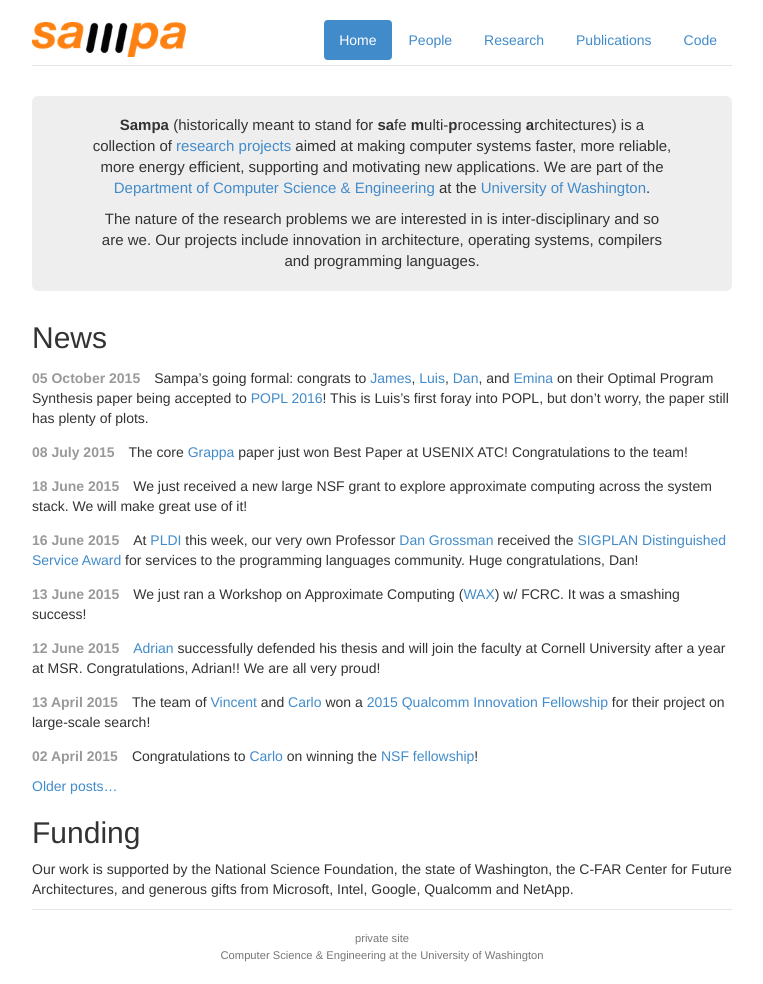
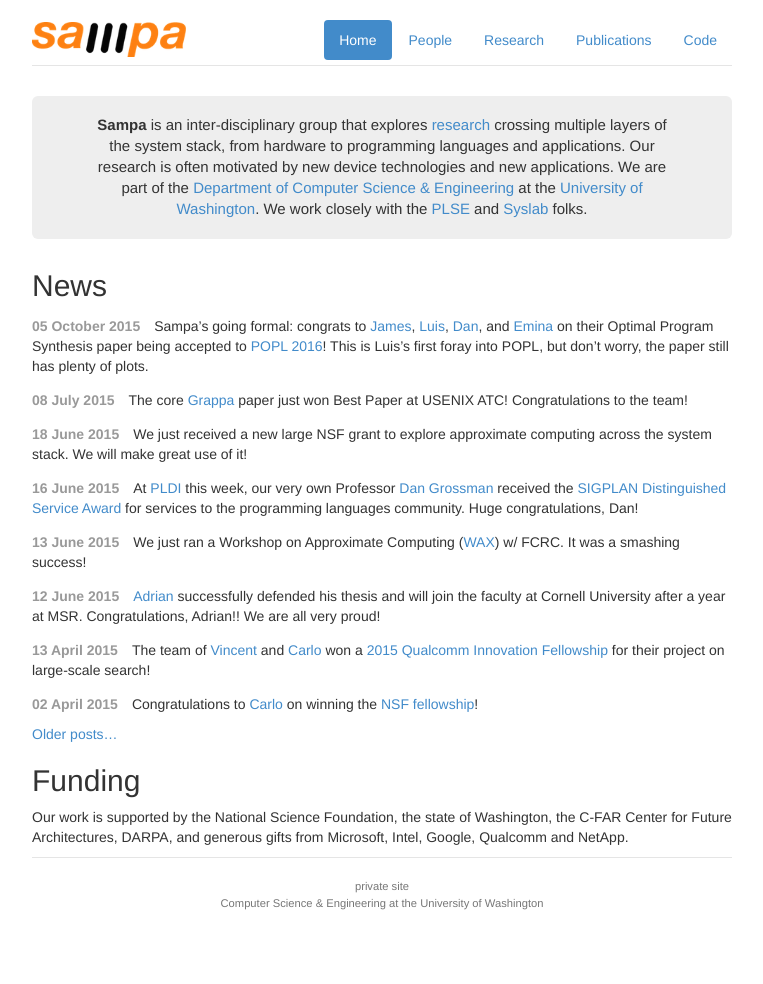
Before and after one commit to uwsampa/sampa-public, a Jekyll site: the page built from index.html, in a window 1280 px wide. Shown: the whole page, without its empty margins (258-1021 px from the left). Built offline with Jekyll 4.4.1, drawn with Linux system fonts in a browser that asks for light colours; Markdown is read by kramdown in place of the engine named in the settings; after the commit the page ends 932 px from its top, so only the background shows below that.

Commit message:
index.html

```diff
--- a/index.html
+++ b/index.html
@@ -6,10 +6,7 @@ notitle: true
 
 <div class="jumbotron">
   <p>
-      <b>Sampa</b> (historically meant to stand for <b>sa</b>fe <b>m</b>ulti-<b>p</b>rocessing <b>a</b>rchitectures) is a collection of <a href="{{ site.base }}/research/">research projects</a> aimed at making computer systems faster, more reliable, more energy efficient, supporting and motivating new applications. We are part of the <a href="http://www.cs.washington.edu/">Department of Computer Science &amp; Engineering</a> at the <a href="http://www.washington.edu/">University of Washington</a>.
-  </p>
-  <p>
-      The nature of the research problems we are interested in is inter-disciplinary and so are we. Our projects include innovation in architecture, operating systems, compilers and programming languages.
+      <b>Sampa</b> is an inter-disciplinary group that explores <a href="{{ site.base }}/research/">research</a> crossing multiple layers of the system stack, from hardware to programming languages and applications. Our research is often motivated by new device technologies and new applications. We are part of the <a href="http://www.cs.washington.edu/">Department of Computer Science &amp; Engineering</a> at the <a href="http://www.washington.edu/">University of Washington</a>. We work closely with the <a href="http://uwplse.org">PLSE</a> and <a href="https://syslab.cs.washington.edu">Syslab</a> folks.
   </p>
 </div>
 
@@ -39,5 +36,5 @@ notitle: true
 <h2>Funding</h2>
 <p>
 Our work is supported by the National Science Foundation, the state of
-Washington, the C-FAR Center for Future Architectures, and generous gifts from Microsoft, Intel, Google, Qualcomm and NetApp.
+Washington, the C-FAR Center for Future Architectures, DARPA, and generous gifts from Microsoft, Intel, Google, Qualcomm and NetApp.
 </p>
```
